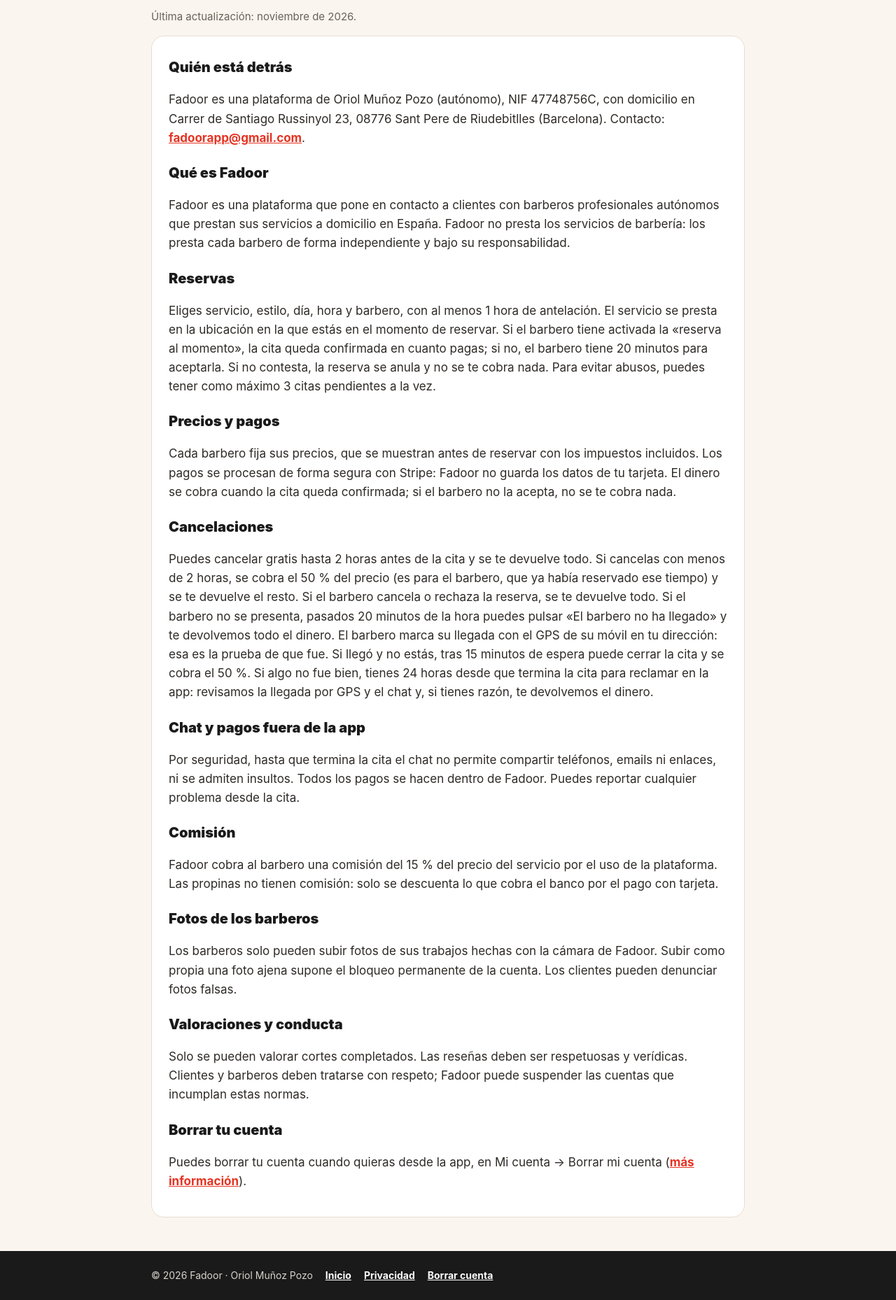
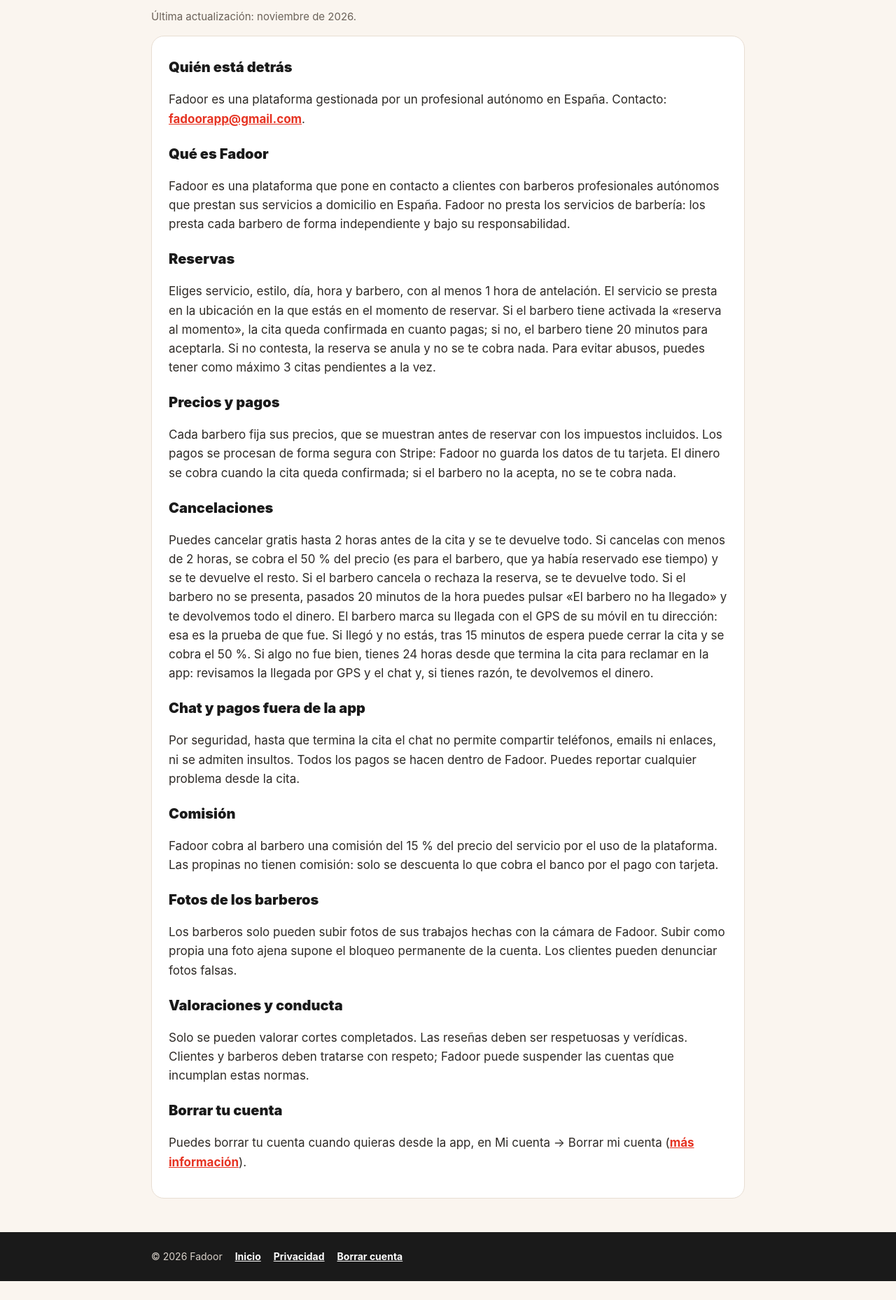
Before and after one commit to Orinete/fadoor, a plain HTML site: page terminos.html in a window 1280 px wide. Shown: the part 179-2037 px from the top of the page at 70% size. After the commit the page ends 2010 px from the top, so only its background shows below. Drawn offline with Linux system fonts and the light colour scheme.

Commit message:
Quitar datos personales del titular

```diff
--- a/terminos.html
+++ b/terminos.html
@@ -21,7 +21,7 @@
     <p class="updated">Última actualización: noviembre de 2026.</p>
     <div class="doc">
       <h2>Quién está detrás</h2>
-      <p>Fadoor es una plataforma de Oriol Muñoz Pozo (autónomo), NIF 47748756C, con domicilio en Carrer de Santiago Russinyol 23, 08776 Sant Pere de Riudebitlles (Barcelona). Contacto: <a href="mailto:fadoorapp@gmail.com">fadoorapp@gmail.com</a>.</p>
+      <p>Fadoor es una plataforma gestionada por un profesional autónomo en España. Contacto: <a href="mailto:fadoorapp@gmail.com">fadoorapp@gmail.com</a>.</p>
 
       <h2>Qué es Fadoor</h2>
       <p>Fadoor es una plataforma que pone en contacto a clientes con barberos profesionales autónomos que prestan sus servicios a domicilio en España. Fadoor no presta los servicios de barbería: los presta cada barbero de forma independiente y bajo su responsabilidad.</p>
@@ -53,7 +53,7 @@
   </main>
   <footer>
     <div class="in">
-      <span>© 2026 Fadoor · Oriol Muñoz Pozo</span>
+      <span>© 2026 Fadoor</span>
       <a href="index.html">Inicio</a>
       <a href="privacidad.html">Privacidad</a>
       <a href="borrar-cuenta.html">Borrar cuenta</a>
```
